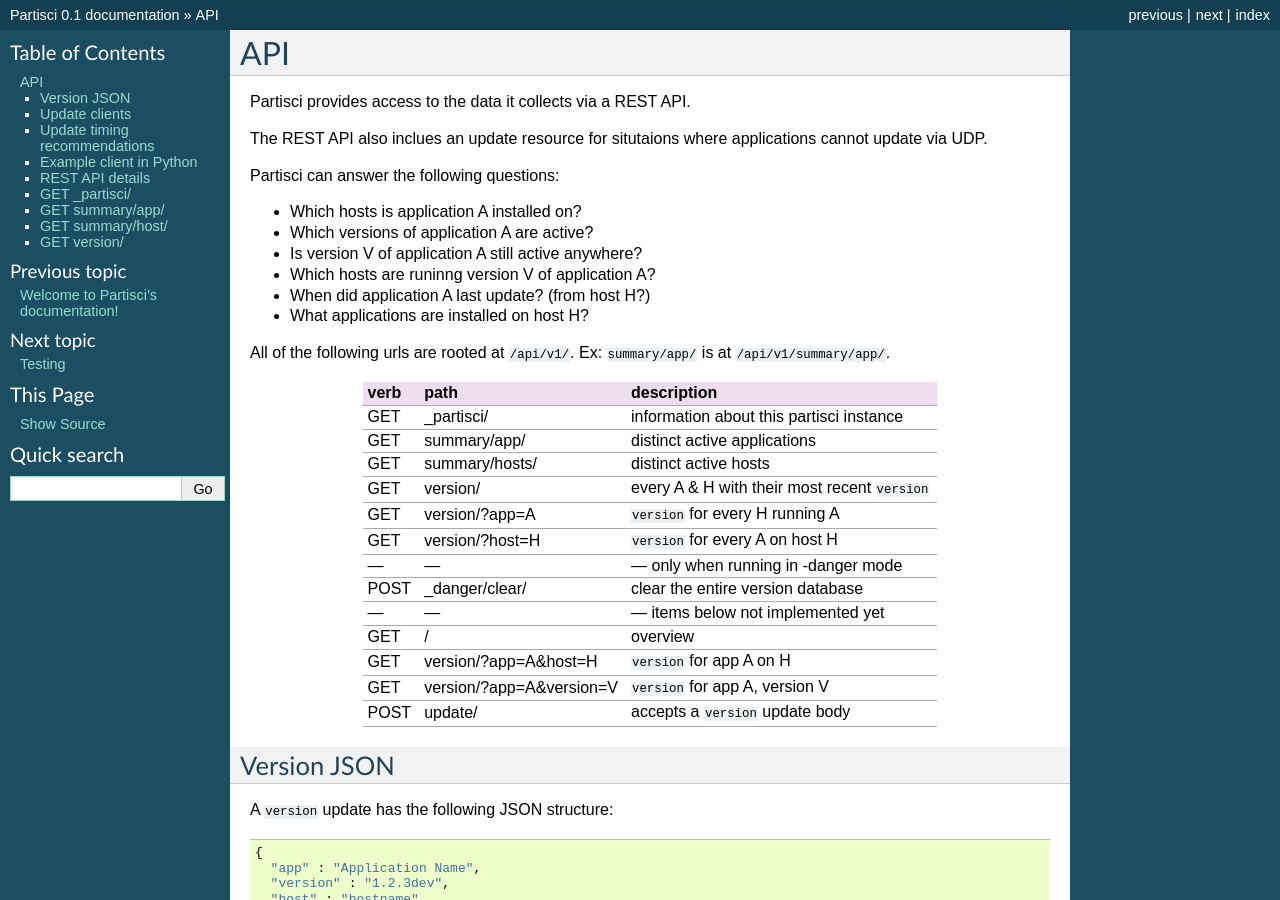
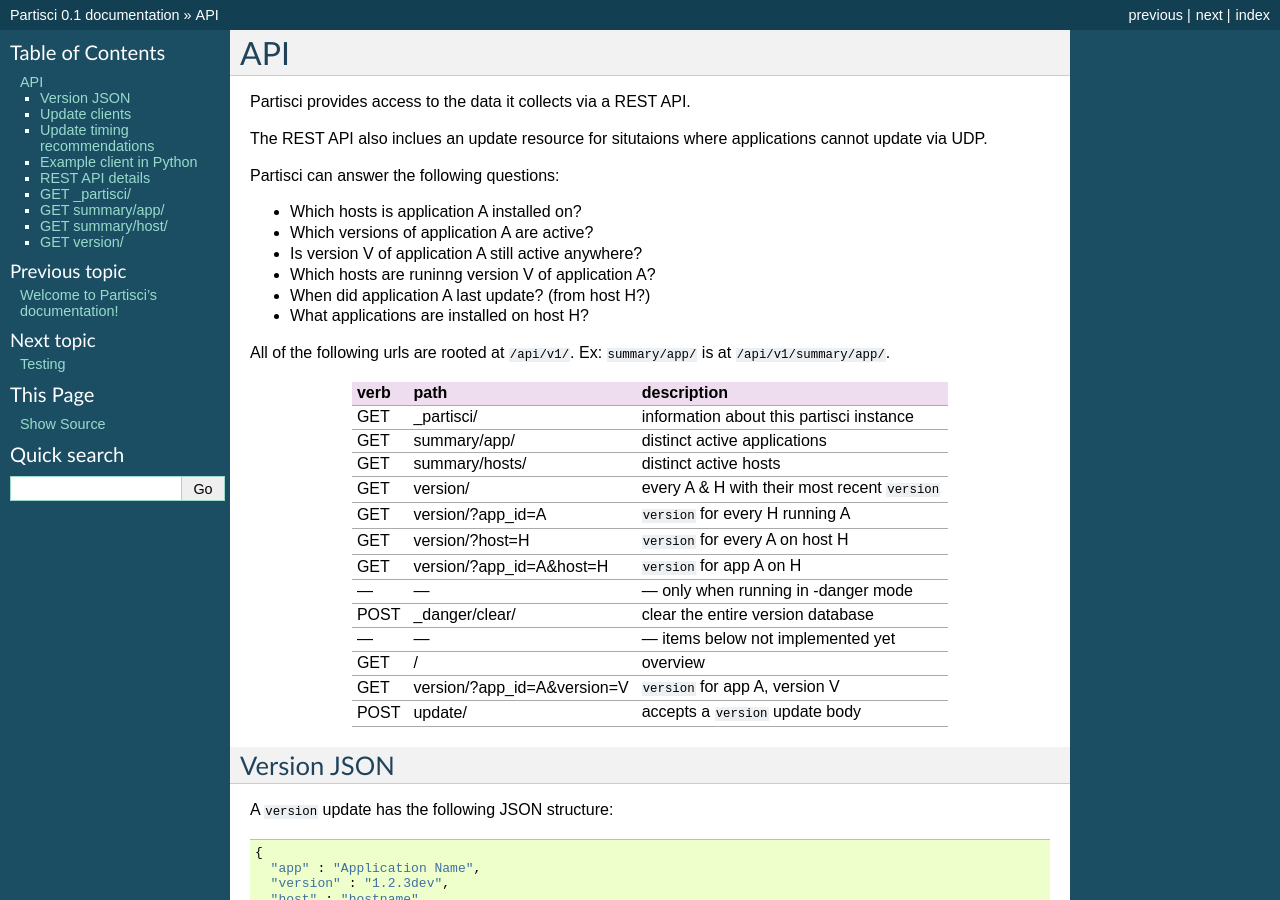
Before and after one commit to briandorsey/partisci, a Sphinx documentation site: the page built from doc/api.rst, in a window 1280 px wide and 900 px high. Built offline with Sphinx 7.4.7, drawn with Linux system fonts in a browser that asks for light colours; some of the changed text lies outside the part shown.

```diff
--- a/doc/api.rst
+++ b/doc/api.rst
@@ -18,23 +18,23 @@ Partisci can answer the following questions:
 All of the following urls are rooted at ``/api/v1/``. Ex: ``summary/app/`` is at
 ``/api/v1/summary/app/``.
 
-======  ==========================  ====
-verb    path                        description
-======  ==========================  ====
-GET     _partisci/                  information about this partisci instance
-GET     summary/app/                distinct active applications
-GET     summary/hosts/              distinct active hosts
-GET     version/                    every A & H with their most recent ``version``
-GET     version/?app=A              ``version`` for every H running A
-GET     version/?host=H             ``version`` for every A on host H
----     ---                         --- only when running in -danger mode
-POST    _danger/clear/              clear the entire version database
----     ---                         --- items below not implemented yet
-GET     /                           overview
-GET     version/?app=A&host=H       ``version`` for app A on H
-GET     version/?app=A&version=V    ``version`` for app A, version V
-POST    update/                     accepts a ``version`` update body
-======  ==========================  ====
+======  ===========================  ====
+verb    path                         description
+======  ===========================  ====
+GET     _partisci/                   information about this partisci instance
+GET     summary/app/                 distinct active applications
+GET     summary/hosts/               distinct active hosts
+GET     version/                     every A & H with their most recent ``version``
+GET     version/?app_id=A            ``version`` for every H running A
+GET     version/?host=H              ``version`` for every A on host H
+GET     version/?app_id=A&host=H     ``version`` for app A on H
+---     ---                          --- only when running in -danger mode
+POST    _danger/clear/               clear the entire version database
+---     ---                          --- items below not implemented yet
+GET     /                            overview
+GET     version/?app_id=A&version=V  ``version`` for app A, version V
+POST    update/                      accepts a ``version`` update body
+======  ===========================  ====
 
 Version JSON
 ------------
@@ -93,7 +93,7 @@ GET _partisci/
 
 This call returns basic information about the Partisci instance. Currently, very limited.
 
-.. command-output:: curl http://localhost:7777/api/v1/_partisci/ | python -m json.tool
+.. command-output:: curl 'http://localhost:7777/api/v1/_partisci/' | python -m json.tool
     :shell:
     :nostderr:
 
@@ -103,7 +103,7 @@ GET summary/app/
 
 The response contains a distinct list of all known application names, ``app_id``,  and ``last_update`` for any version of the app from any host.
 
-.. command-output:: curl http://localhost:7777/api/v1/summary/app/ | python -m json.tool
+.. command-output:: curl 'http://localhost:7777/api/v1/summary/app/' | python -m json.tool
     :shell:
     :nostderr:
 
@@ -113,7 +113,7 @@ GET summary/host/
 
 The response contains a distinct list of all known hosts and ``last_update`` for any version and any application.
 
-.. command-output:: curl http://localhost:7777/api/v1/summary/host/ | python -m json.tool
+.. command-output:: curl 'http://localhost:7777/api/v1/summary/host/' | python -m json.tool
     :shell:
     :nostderr:
 
@@ -123,6 +123,21 @@ GET version/
 
 The response contains every ``app_id``, ``host``, ``version`` combination known. Only the most recent ``version`` is saved for every ``app_id``, ``host`` pair.
 
-.. command-output:: curl http://localhost:7777/api/v1/version/ | python -m json.tool
+.. command-output:: curl 'http://localhost:7777/api/v1/version/' | python -m json.tool
     :shell:
     :nostderr:
+
+
+``app_id`` and ``host`` can be used as parameters to filter the results.
+
+.. command-output:: curl 'http://localhost:7777/api/v1/version/?app_id=demo_app_a' | python -m json.tool
+    :shell:
+    :nostderr:
+
+.. command-output:: curl 'http://localhost:7777/api/v1/version/?host=host1.example.com' | python -m json.tool
+    :shell:
+    :nostderr:
+
+.. command-output:: curl 'http://localhost:7777/api/v1/version/?app_id=demo_app_a&host=host1.example.com' | python -m json.tool
+    :shell:
+    :nostderr:
--- a/doc/testing.rst
+++ b/doc/testing.rst
@@ -4,7 +4,7 @@ Testing
 Requirements & running the tests
 --------------------------------
 
-Partisci itself is written in Go (golang.org). The (whitebox) test suite is written in Python. To run the tests, you'll need Python 2.7x and the following modules:
+Partisci is written in Go (golang.org). The (whitebox) test suite is written in Python (python.org). To run the tests, you'll need Python 2.7x and the following modules:
 
 * py.test (pytest.org)
 * requests (python-requests.org)
```
Also changed, not shown: 3 other files.
